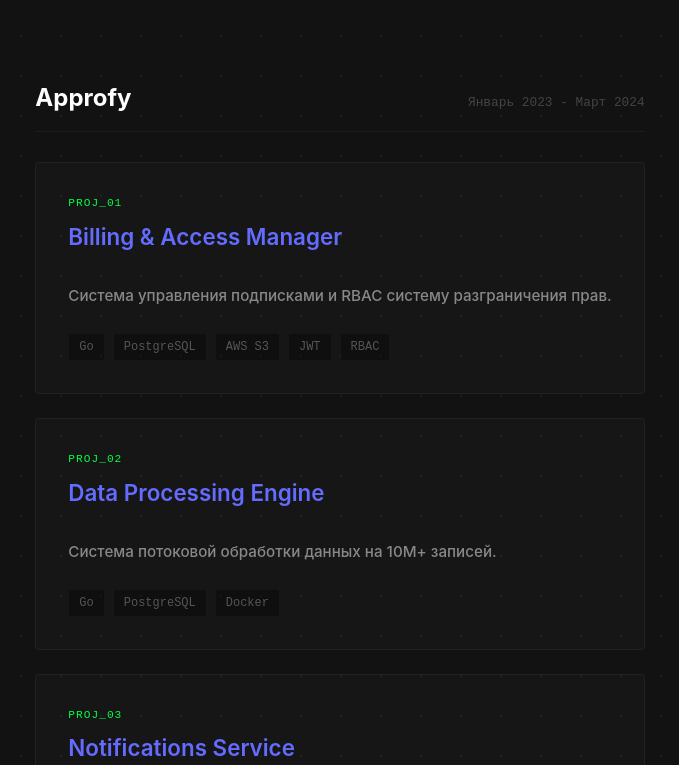
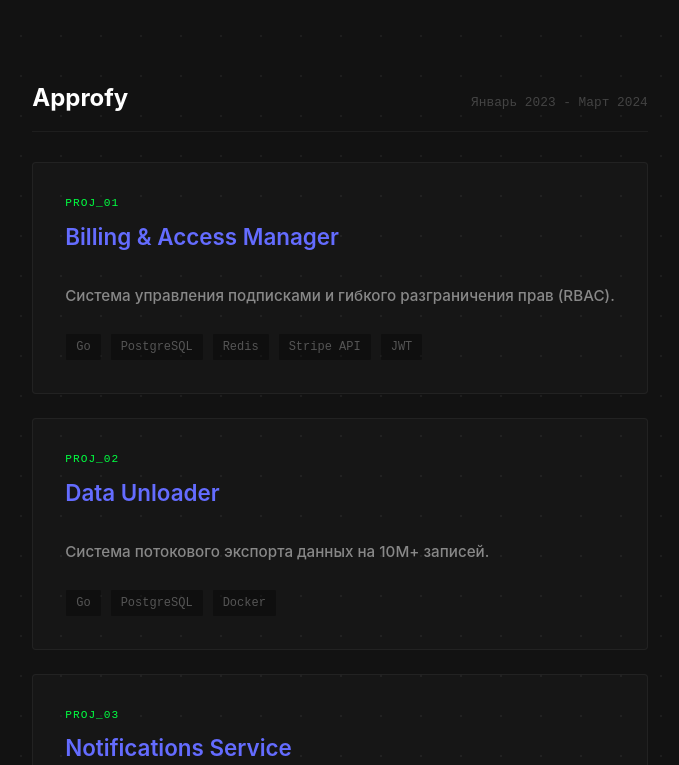
Before and after one commit to bbvtaev/bbvtaev.github.io, a React (Vite) app: page /projects in a window 1280 px wide. Shown: the part 605-1370 px from the top of the page, without its empty margins (300-979 px from the left). Built offline with nearby package versions, Linux system fonts and the light colour scheme.

Commit message:
[Feat] Deepening experience

```diff
--- a/src/data.ts
+++ b/src/data.ts
@@ -51,15 +51,40 @@
     description: 'Работал в продуктовой команде над масштабируемыми Backend-решениями. Прошел путь от исправления технического долга в инфраструктуре до проектирования систем с большой пропускной способностью (10M+).',
     projects: [
       {
-        id: 'billing-subscriptions',
+        id: 'subscription',
         name: 'Billing & Access Manager',
-        desc: 'Система управления подписками и RBAC систему разграничения прав.',
-        technologies: ['Go', 'PostgreSQL', 'AWS S3', 'JWT', 'RBAC']
+        desc: 'Система управления подписками и гибкого разграничения прав (RBAC).',
+        technologies: ['Go', 'PostgreSQL', 'Redis', 'Stripe API', 'JWT'],
+        fullDescription: 'Разработал модуль монетизации и контроля доступа. Система позволяет динамически изменять права пользователя при покупке подписки, блокировать доступ к премиум-функциям и управлять лимитами внутри приложения.',
+        process: [
+          {
+            title: 'Проектирование RBAC-модели',
+            description: 'Вместо жесткого хардкода ролей реализовал структуру: User -> Roles -> Permissions. Это позволило создавать новые тарифные планы без изменения кода.'
+          },
+          {
+            title: 'Централизованный Middleware для Auth',
+            description: 'Написал Middleware на Go, который на лету парсит JWT и проверяет права доступа (Scopes) перед тем, как запрос попадет в бизнес-логику. Это гарантирует 100% покрытие защищенных ручек.'
+          },
+          {
+            title: 'Интеграция с платежным шлюзом',
+            description: 'Реализовал обработку Webhooks от платежной системы. Использовал транзакции PostgreSQL, чтобы исключить ситуацию: деньги списаны, а роль не обновилась.'
+          }
+        ],
+        challenges: [
+          'Обработка состояния гонки (Race Condition) при одновременном продлении подписки с разных устройств.',
+          'Безопасное хранение и инвалидация JWT-токенов при смене роли пользователя.',
+          'Сложные запросы для проверки прав в иерархических структурах (например, когда права наследуются).'
+        ],
+        results: [
+          'Система успешно выдерживает нагрузку в 5000+ запросов на проверку прав в секунду благодаря кэшированию в Redis.',
+          'Полная автоматизация биллинга: ручное вмешательство техподдержки при оплатах снизилось до нуля.',
+          'Реализована гибкая система Trial-периодов и промокодов, что увеличило конверсию в покупку на 15%.'
+        ]
       },
       {
-        id: 'data-processing',
-        name: 'Data Processing Engine',
-        desc: 'Система потоковой обработки данных на 10М+ записей.',
+        id: 'data-unload',
+        name: 'Data Unloader',
+        desc: 'Система потокового экспорта данных на 10М+ записей.',
         technologies: ['Go', 'PostgreSQL', 'Docker'],
         fullDescription: 'Перед командой стояла задача обеспечить экспорт огромных массивов данных без падения производительности основной БД и перерасхода оперативной памяти.',
         process: [
@@ -69,7 +94,7 @@
           },
           {
             title: 'Потоковая обработка (Streaming)',
-            description: 'Использовали каналы (channels) в Go для передачи данных от парсера к энкодеру в реальном времени, что снизило потребление RAM до стабильных 50МБ.'
+            description: 'Использовал каналы в Go для передачи данных от парсера к энкодеру в реальном времени, что снизило потребление RAM до стабильных 50МБ.'
           }
         ],
         challenges: [
@@ -77,7 +102,7 @@
           'Медленные JOIN-ы на таблицах с миллионами записей.'
         ],
         results: [
-          'Время генерации отчета сократилось с 15 минут до 2 минут.',
+          'Было достигнуто время генерации отчета за 2 минуты.',
           'Система успешно обрабатывает файлы размером до 5ГБ.'
         ]
       },
```
